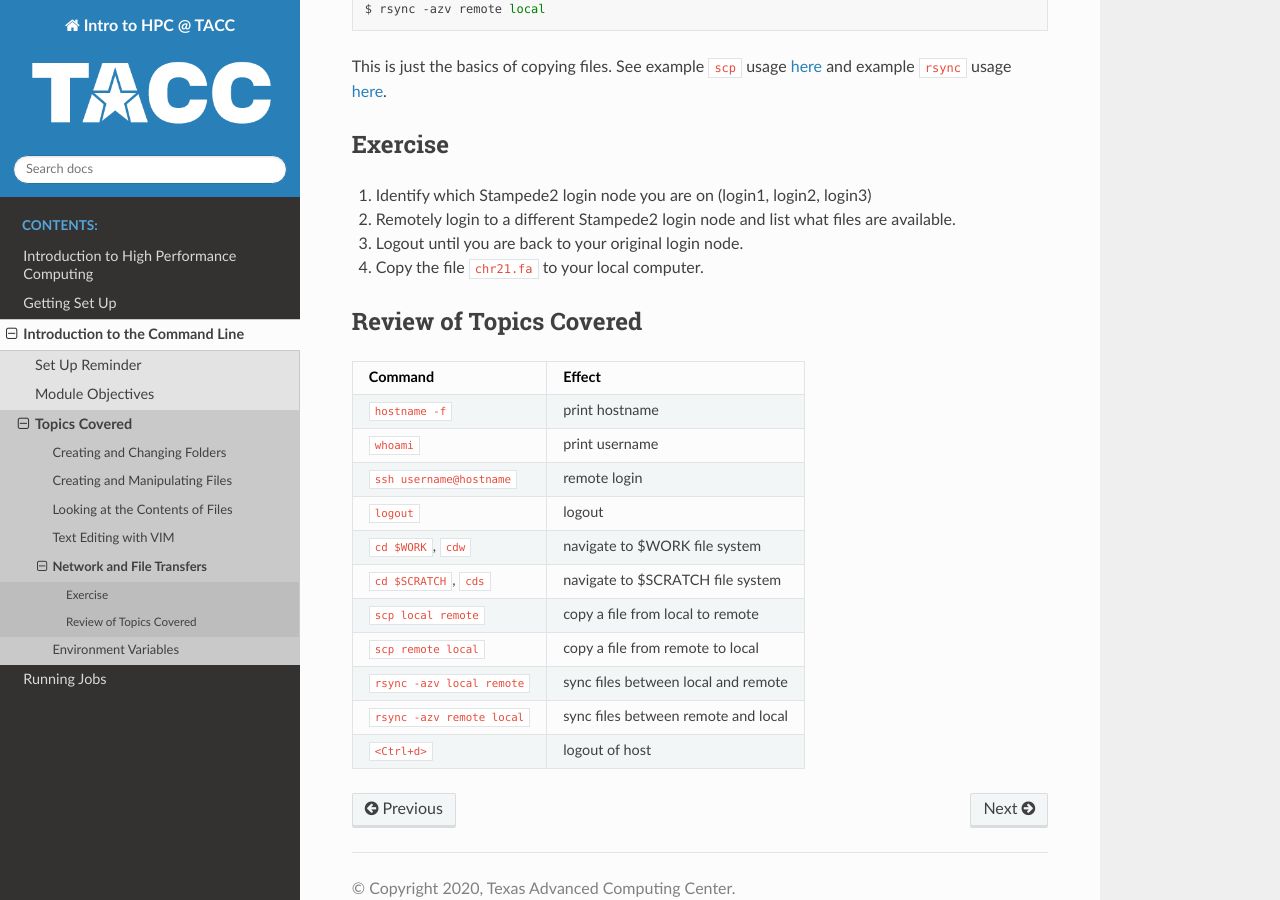
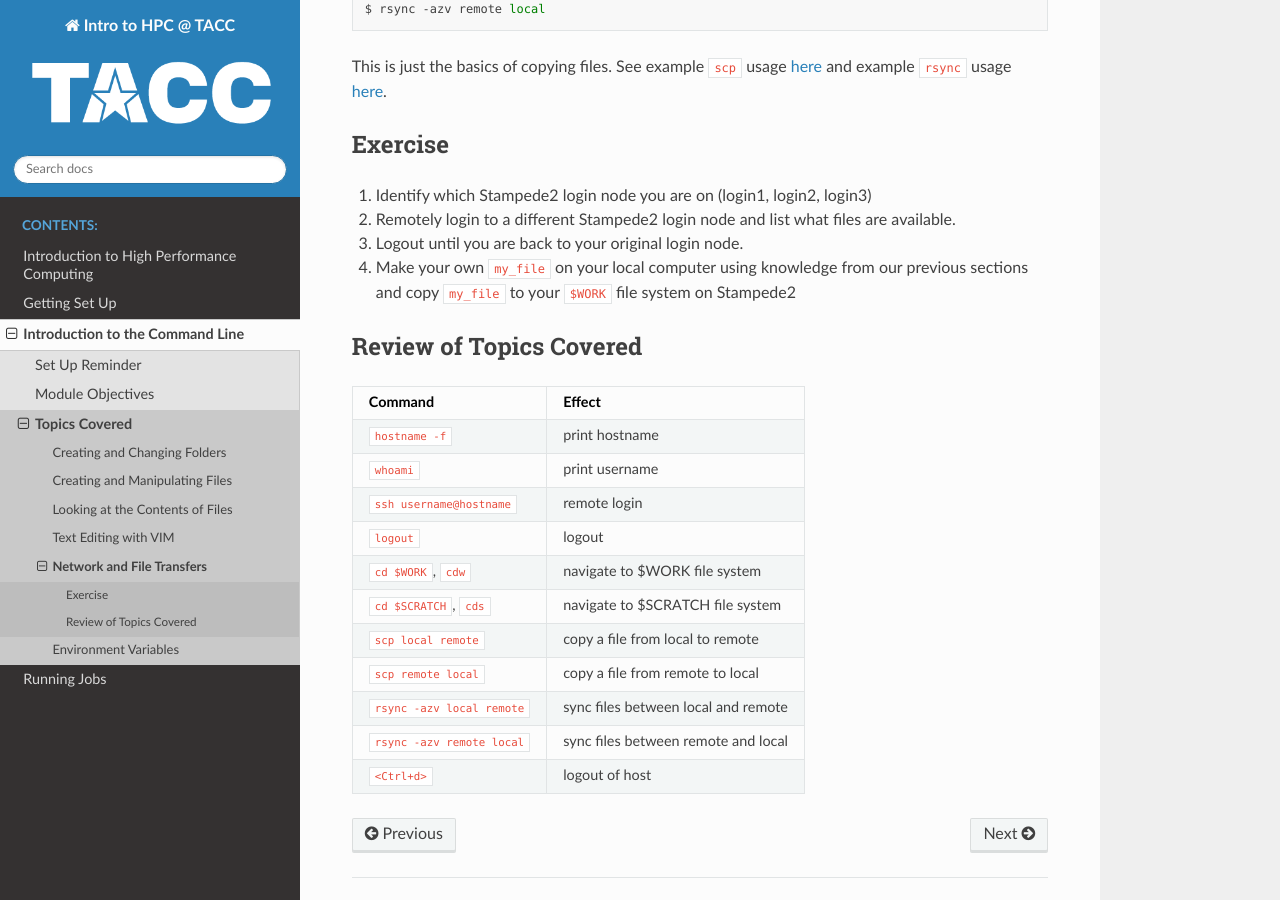
Before and after one commit to ancantu/tacc-reproducible-intro-hpc, a Sphinx documentation site: the page built from docs/source/intro_to_command_line/command_line_05.rst, in a window 1280 px wide and 900 px high, scrolled down 1919 px. Built offline with Sphinx 7.4.7 and the Read the Docs theme 2.0.0, drawn with Linux system fonts in a browser that asks for light colours.

Commit message:
updated command_line_05.rst

```diff
--- a/docs/source/intro_to_command_line/command_line_05.rst
+++ b/docs/source/intro_to_command_line/command_line_05.rst
@@ -86,7 +86,7 @@
 1. Identify which Stampede2 login node you are on (login1, login2, login3)
 2. Remotely login to a different Stampede2 login node and list what files are available.
 3. Logout until you are back to your original login node.
-4. Copy the file ``chr21.fa`` to your local computer.
+4. Make your own ``my_file`` on your local computer using knowledge from our previous sections and copy ``my_file`` to your ``$WORK`` file system on Stampede2
 
 Review of Topics Covered
 ^^^^^^^^^^^^^^^^^^^^^^^^
```
